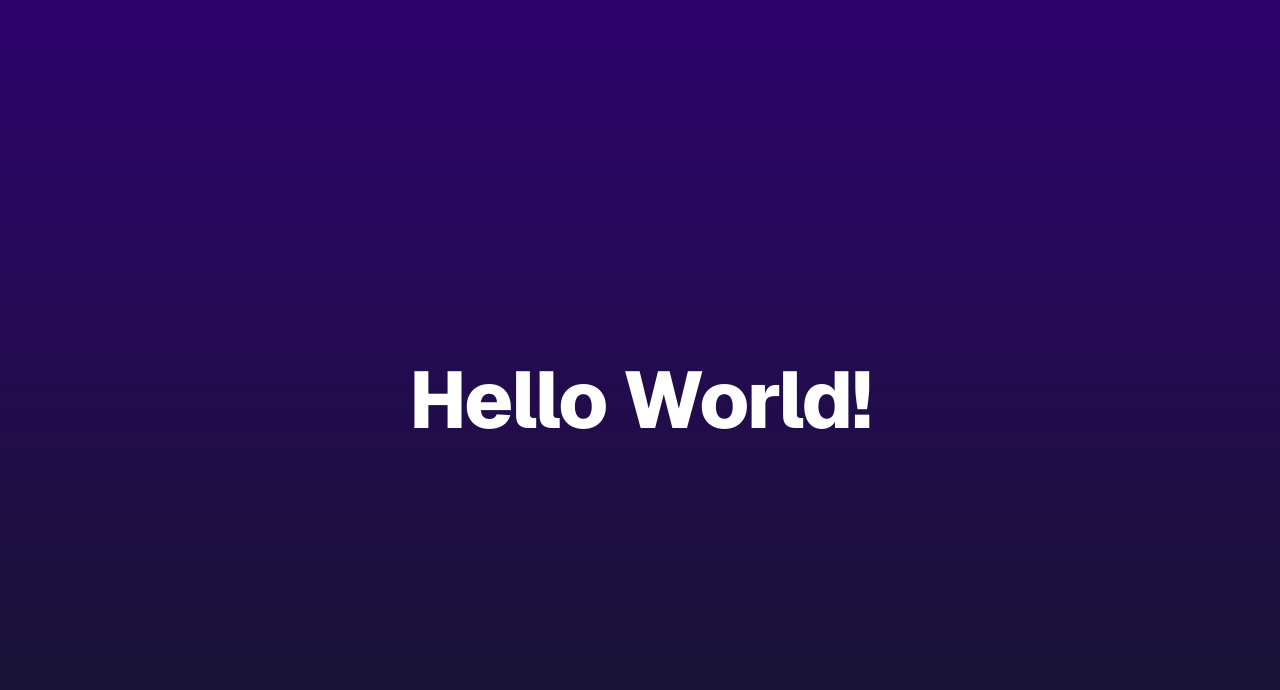
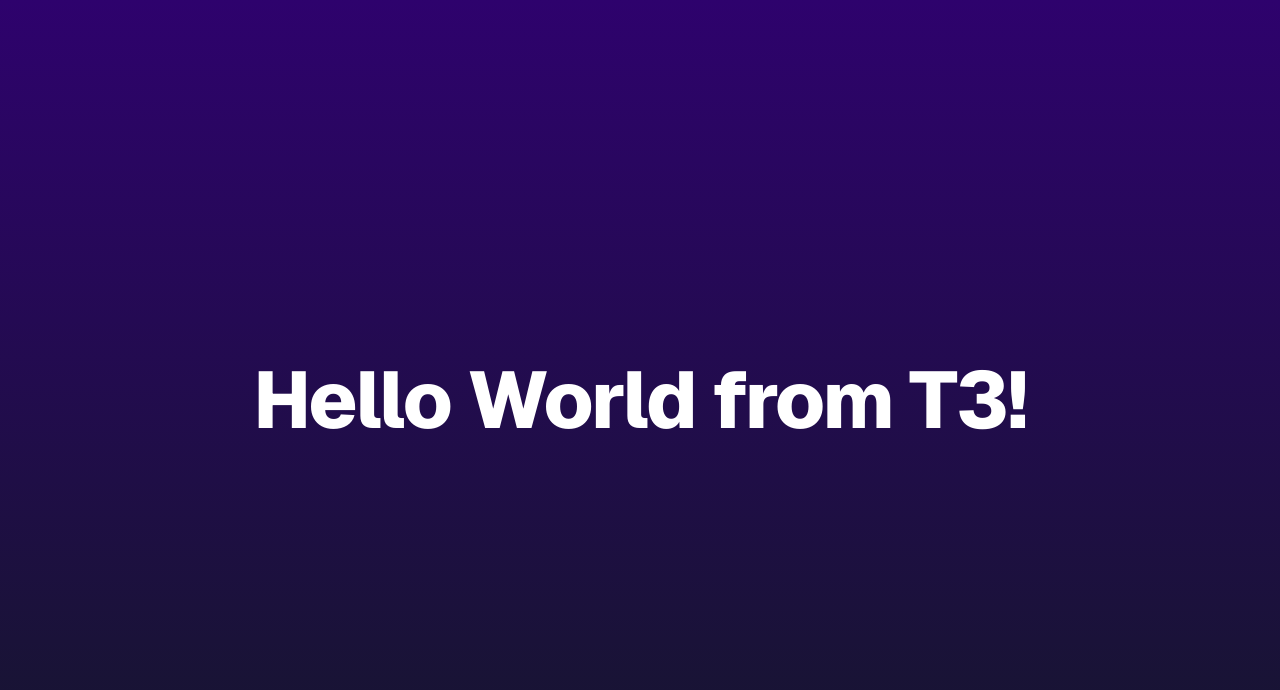
Before and after one commit to nathanialhenniges/t3-stack, a Next.js app: page / in a window 1280 px wide. Shown: the top 690 px of the page. Built offline with nearby package versions, Linux system fonts and the light colour scheme.

Commit message:
Updated page.tsx

```diff
--- a/src/app/page.tsx
+++ b/src/app/page.tsx
@@ -5,7 +5,7 @@ export default function HomePage() {
     <main className="flex min-h-screen flex-col items-center justify-center bg-gradient-to-b from-[#2e026d] to-[#15162c] text-white">
       <div className="container flex flex-col items-center justify-center gap-12 px-4 py-16">
         <h1 className="text-5xl font-extrabold tracking-tight text-white sm:text-[5rem]">
-          Hello World!
+          Hello World from T3!
         </h1>
       </div>
     </main>
```
